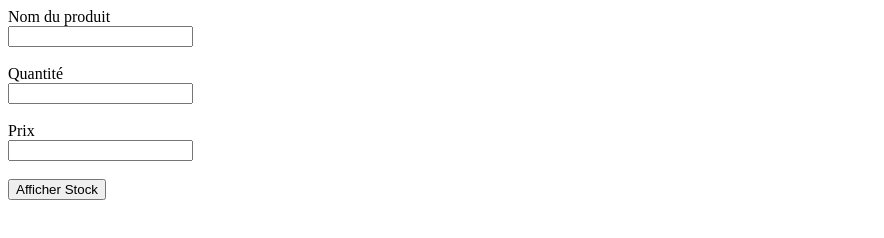
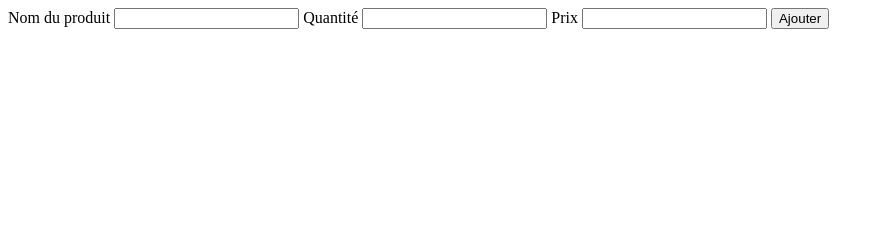
Before and after one commit to MatthieuSchoubrenner/JavaScript-Exercices, a plain HTML site: page Stock/HTML/stock.html in a window 1280 px wide. Shown: the whole page, without its empty margins (0-884 px from the left). Drawn offline with Linux system fonts and the light colour scheme.

Commit message:
end stock exercice

```diff
--- a/Stock/HTML/stock.html
+++ b/Stock/HTML/stock.html
@@ -1,29 +1,30 @@
 <!DOCTYPE html>
 <html lang="fr">
+
 <head>
   <meta charset="UTF-8">
   <meta name="viewport" content="width=device-width, initial-scale=1.0">
   <link rel="stylesheet" href="../CSS/stock.css">
+  <script src="../JS/stock.js"></script>
   <title>Gestion Stock</title>
 </head>
+
 <body>
-  <form>
+  <div class="container">
     <label>Nom du produit</label>
-    <div id="erreurproduit"></div>
-    <input type="text" name="produit" id="produit">
-    <br><br>
-    <div id="erreurquantite"></div>
+    <span id="erreurProduit" style="color:red; display: none;">Ce produit est déjà
+      enregistré</span>
+    <span id="erreurVide" style="color:red; display: none;">Vous devez entrer une référence</span>
+    <input type="text" id="produit">
     <label>Quantité</label>
-    <div id="quantite"></div>
-    <input type="number" name="quantite" id="quantite">
-    <br><br>
-    <div id="erreurprix"></div>
+    <input type="number" id="quantite">
     <label>Prix</label>
-    <div id="prix"></div>
-    <input type="number" name="prix" id="prix">
-    <br><br>
-    <button type="button" id="btn" style="display: block">Afficher Stock</button>
-  </form>
-  <div id="montanttotalstock"></div>
+    <input type="number" id="prix">
+    <button type="button" onclick="ajouter()">Ajouter</button>
+    <div id="messageS"></div>
+    <div id="messageP"></div>
+    <div id="listeProduits"></div>
+  </div>
 </body>
+
 </html>
--- a/Stock/JS/stock.js
+++ b/Stock/JS/stock.js
@@ -1,27 +1,51 @@
-function gestionstock() {
-  let nomproduit = document.getElementById('produit').value;
-  let quantite = document.getElementById('quantite').value;
-  let prix = document.getElementById('prix').value;
-  let montanttotalstock = 0;
+var produits = [];
+var stockT = 0;
 
-  if (nomproduit == '') {
-    document.getElementById('erreurproduit').innerHTML = 'Veuillez saisir un nom de produit';
-    document.getElementById('erreurproduit').classList.add('error');
-  } else {
-    document.getElementById('erreurproduit').innerHTML = "";
+function ajouter() {
+  var i;
+  var textProduit = '';
+  var newProduit = document.getElementById('produit').value;
+  var quantite = document.getElementById('quantite').value;
+  var prix = document.getElementById('prix').value;
+  var stock = quantite * prix;
+
+  if (!produits.includes(newProduit) && newProduit != '') {
+    stockT = stockT + stock;
   }
 
-  if (quantite == '') {
-    document.getElementById('erreurquantite').innerHTML = 'Veuillez saisir une quantité valide';
-    document.getElementById('erreurquantite').classList.add('error');
-  } else {
-    document.getElementById('erreurquantite').innerHTML = "";
+  if (newProduit != '' && quantite != '' && prix != '' && newProduit != produits.includes()) {
+    document.getElementById('erreurProduit').style.display = "none";
+    document.getElementById('erreurVide').style.display = 'none';
+
+    if (!produits.includes(newProduit)) {
+      produits.push(newProduit)
+    } else if (newProduit = produits.includes(newProduit)) {
+      document.getElementById('erreurProduit').style.display = "inline-block";
+    } else {
+      document.getElementById('erreurVide').style.display = "inline-block";
+    }
   }
 
-  if (prix == '') {
-    document.getElementById('erreurprix').innerHTML = 'Veuillez saisir un prix';
-    document.getElementById('erreurprix').classList.add('error');
+  produits.sort();
+  for (i = 0; i < produits.length; i++) {
+    textProduit += produits[i] + '<br>';
+  }
+
+  if (newProduit = produits.includes(newProduit)) {
+    document.getElementById('erreurProduit').style.display = "inline-block";
   } else {
-    document.getElementById('erreurprix').innerHTML = "";
+    document.getElementById('erreurProduit').style.display = "none";
   }
+
+  if (newProduit == '') {
+    document.getElementById('erreurVide').style.display = "inline-block";
+  } else {
+    document.getElementById('erreurVide').style.display = "none";
+  }
+
+  document.getElementById('messageS').innerHTML = "La valeur totale de votre stock est de" + stockT +
+    "€<br>";
+  document.getElementById('messageP').innerHTML = 'Il y a' + produits.length +
+    'références dans votre inventaire :<br>';
+  document.getElementById('listeProduits').innerHTML = textProduit;
 }
```
